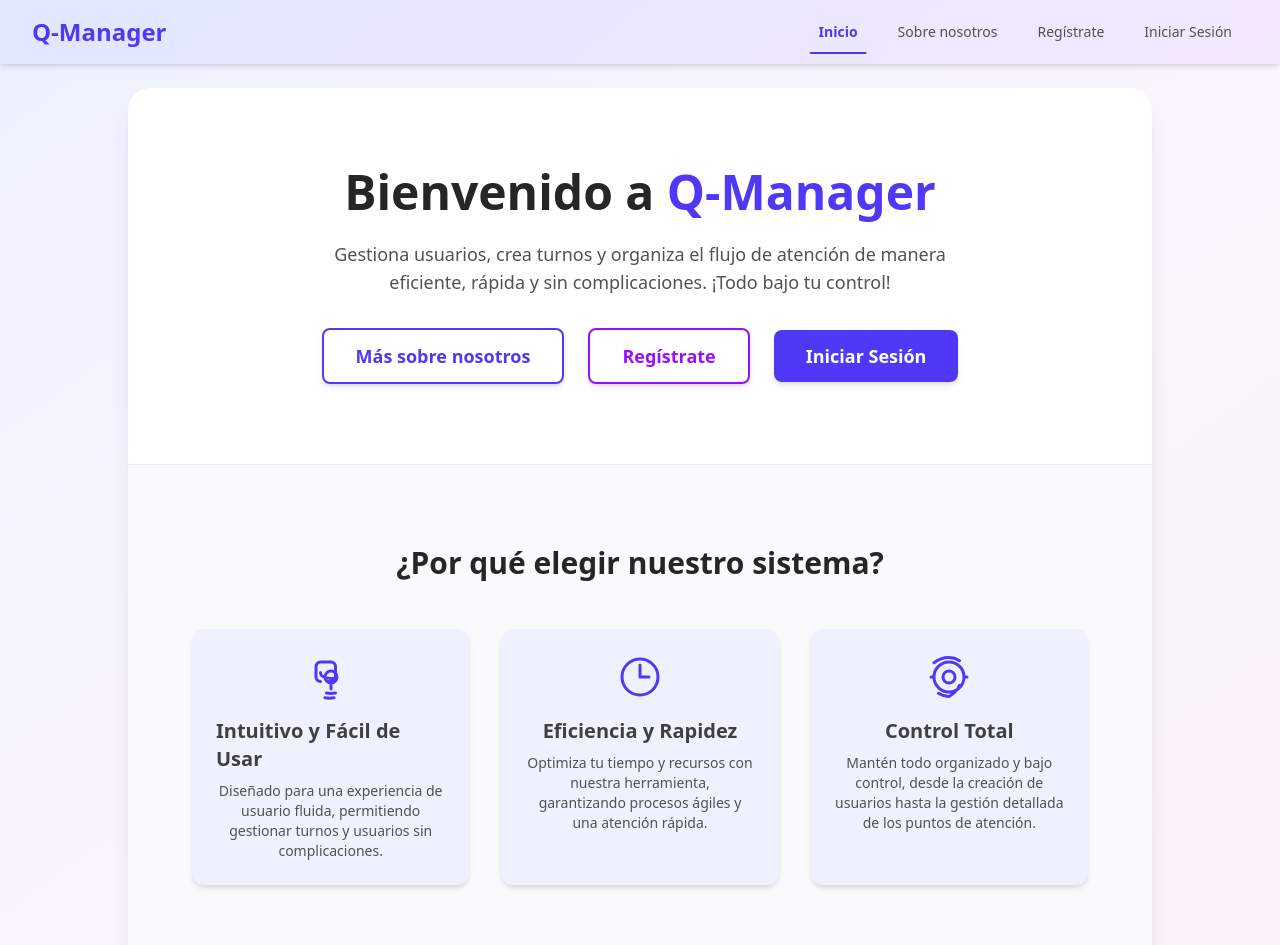
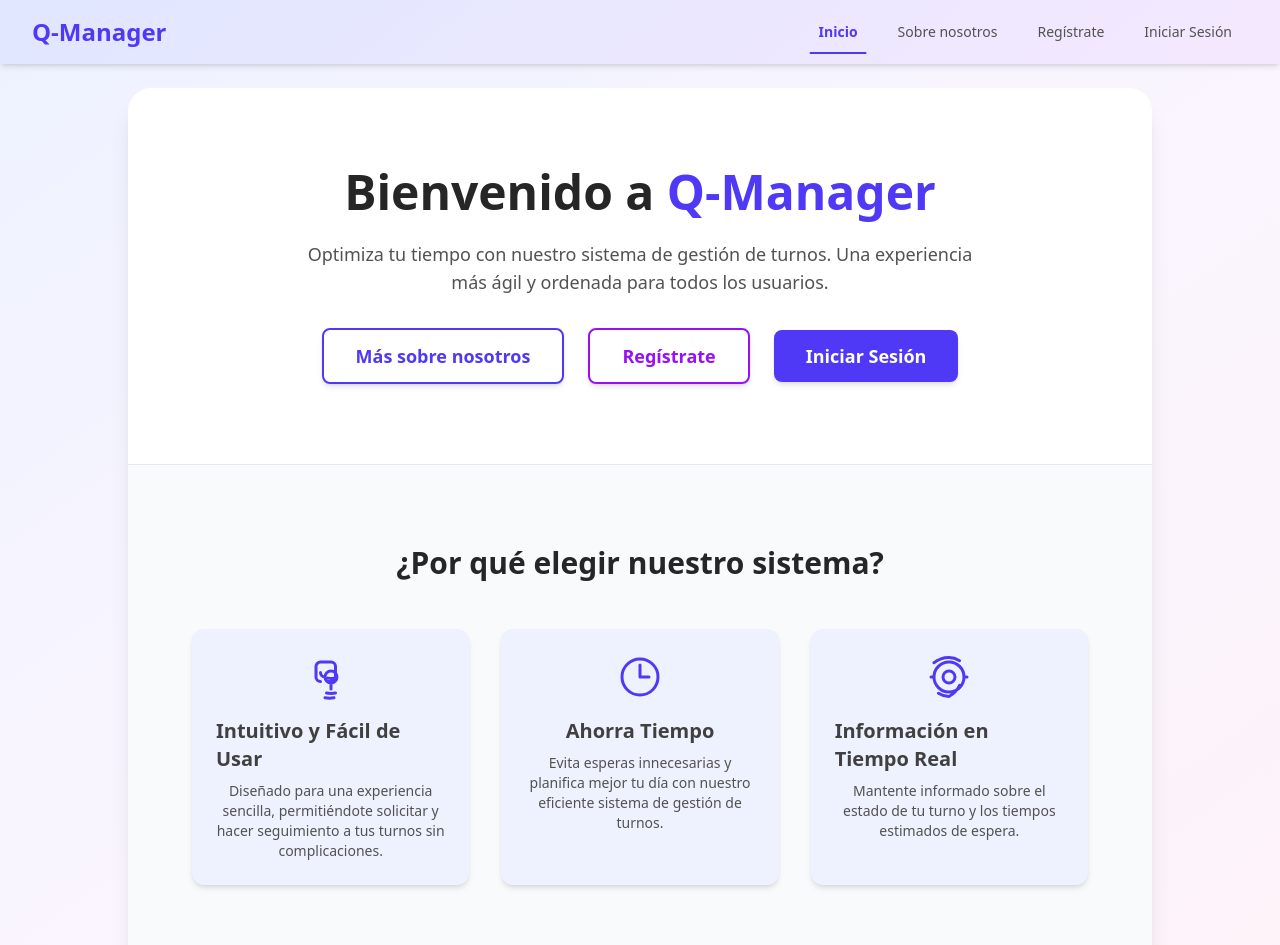
Before and after one commit to juanpab05/Q-Manager, a React (Vite) app: page / in a window 1280 px wide. Shown: the top 945 px of the page. Built offline with nearby package versions, Linux system fonts and the light colour scheme.

Commit message:
Update GlobalHome component text for improved clarity and user experience. Revised descriptions in feature highlight cards to better reflect the benefits of the turn management system, emphasizing efficiency and real-time information.

```diff
--- a/src/pages/GlobalHome/GlobalHome.tsx
+++ b/src/pages/GlobalHome/GlobalHome.tsx
@@ -56,7 +56,7 @@ export default function HomePage() {
             Bienvenido a <span className="text-indigo-600">Q-Manager</span>
           </h1>
           <p className="text-neutral-600 text-base sm:text-lg mb-8 max-w-xl lg:max-w-2xl mx-auto">
-            Gestiona usuarios, crea turnos y organiza el flujo de atención de manera eficiente, rápida y sin complicaciones. ¡Todo bajo tu control!
+            Optimiza tu tiempo con nuestro sistema de gestión de turnos. Una experiencia más ágil y ordenada para todos los usuarios.
           </p>
 
           {/* Botones de navegación */}
@@ -104,17 +104,17 @@ export default function HomePage() {
             <FeatureHighlightCard
               icon={<LightBulbIcon className="w-10 h-10 sm:w-12 sm:h-12" />}
               title="Intuitivo y Fácil de Usar"
-              description="Diseñado para una experiencia de usuario fluida, permitiendo gestionar turnos y usuarios sin complicaciones."
+              description="Diseñado para una experiencia sencilla, permitiéndote solicitar y hacer seguimiento a tus turnos sin complicaciones."
             />
             <FeatureHighlightCard
               icon={<ClockIcon className="w-10 h-10 sm:w-12 sm:h-12" />}
-              title="Eficiencia y Rapidez"
-              description="Optimiza tu tiempo y recursos con nuestra herramienta, garantizando procesos ágiles y una atención rápida."
+              title="Ahorra Tiempo"
+              description="Evita esperas innecesarias y planifica mejor tu día con nuestro eficiente sistema de gestión de turnos."
             />
             <FeatureHighlightCard
               icon={<CogIcon className="w-10 h-10 sm:w-12 sm:h-12" />}
-              title="Control Total"
-              description="Mantén todo organizado y bajo control, desde la creación de usuarios hasta la gestión detallada de los puntos de atención."
+              title="Información en Tiempo Real"
+              description="Mantente informado sobre el estado de tu turno y los tiempos estimados de espera."
             />
           </div>
         </div>
```
